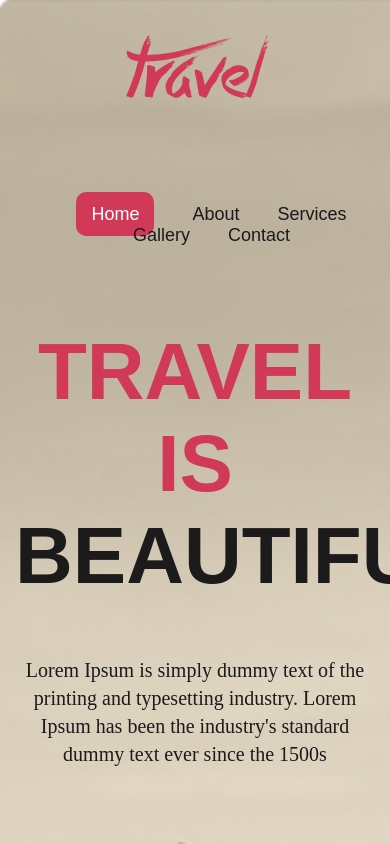
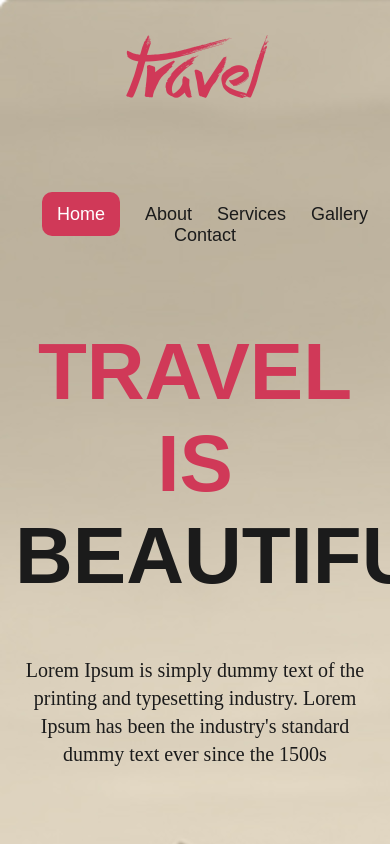
Before and after one commit to nnatthebest/nnatthebest.github.io, a plain HTML site: page index.html in a window 390 px wide. Shown: the top 844 px of the page. Drawn offline with nearby package versions, Linux system fonts and the light colour scheme.

Commit message:
Add files via upload

```diff
--- a/less/main.less
+++ b/less/main.less
@@ -417,6 +417,9 @@ a {
 
 	.nav-bar {
 		text-align: center;
+		&-item {
+			margin-left: 20px;
+		}
 	}
 	.header {
 
```
Also changed, not shown: css/main.css.
